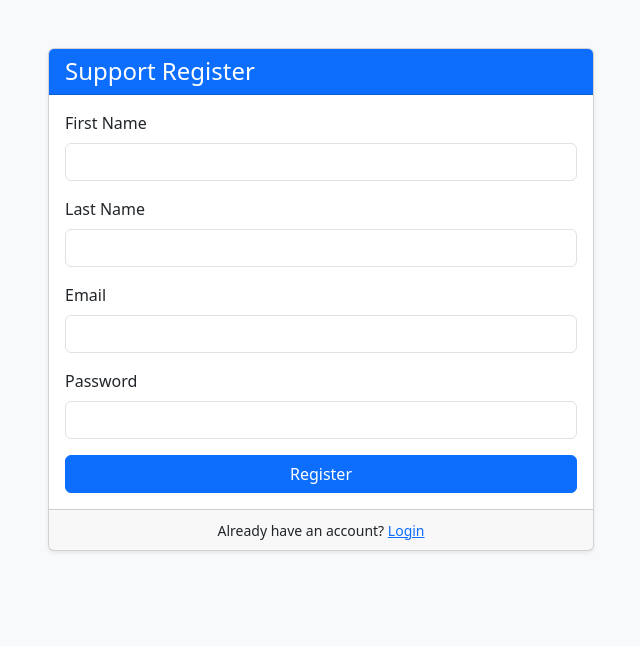
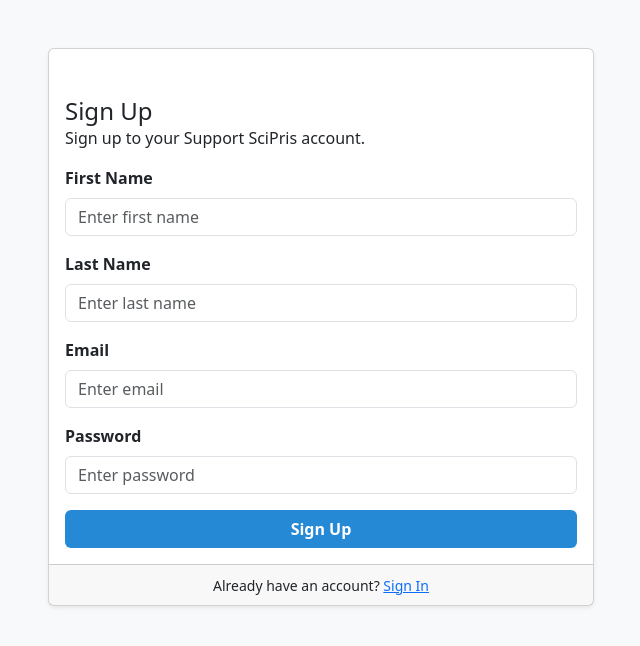
Before and after one commit to santosh12197/finalChatbot, a Django app: page /support_register/ in a window 1280 px wide. Shown: the top 646 px of the page, without its empty margins (319-959 px from the left). Run offline with Django 5.2, Linux system fonts and the light colour scheme.

Commit message:
UI changes for Sign In and Sign Up on support side done

```diff
--- a/templates/support_register.html
+++ b/templates/support_register.html
@@ -8,6 +8,18 @@
     <link href="https://cdn.jsdelivr.net/npm/bootstrap@5.3.0/dist/css/bootstrap.min.css" rel="stylesheet">
 {% endblock %}
 
+{% block css %}
+    <style>
+        .sign-un-btn{
+            background-color: #127fd3ea;
+            color: white;
+        }
+        .sign-un-btn:hover {
+            background-color: #0a78cc;
+            color: white;
+        }
+    </style>
+{% endblock %}
 
 {% block body %}
     <div class="container mt-5">
@@ -31,35 +43,37 @@
                 {% endif %}
 
                 <div class="card shadow-sm">
-                    <div class="card-header bg-primary text-white">
-                        <h4 class="mb-0">Support Register</h4>
-                    </div>
-                    <div class="card-body">
+                    <div class="card-body pt-5">
+                        <h4 class="mb-0">Sign Up</h4>
+                        <p>Sign up to your Support SciPris account.</p>
+
                         <form method="post" action="{% url 'support_register' %}">
                             {% csrf_token %}
                             <div class="mb-3">
-                                <label for="first_name" class="form-label">First Name</label>
-                                <input type="text" name="first_name" id="first_name" class="form-control" required>
+                                <label for="first_name" class="form-label fw-bold">First Name</label>
+                                <input type="text" name="first_name" id="first_name" class="form-control" placeholder="Enter first name" required>
                             </div>
                             <div class="mb-3">
-                                <label for="last_name" class="form-label">Last Name</label>
-                                <input type="text" name="last_name" id="last_name" class="form-control">
+                                <label for="last_name" class="form-label fw-bold">Last Name</label>
+                                <input type="text" name="last_name" id="last_name" class="form-control" placeholder="Enter last name">
                             </div>
                             <div class="mb-3">
-                                <label for="email" class="form-label">Email</label>
-                                <input type="email" name="email" id="email" class="form-control" required>
+                                <label for="email" class="form-label fw-bold">Email</label>
+                                <input type="email" name="email" id="email" class="form-control" placeholder="Enter email" required>
                             </div>
                             <div class="mb-3">
-                                <label for="password" class="form-label">Password</label>
-                                <input type="password" name="password" id="password" class="form-control" required>
+                                <label for="password" class="form-label fw-bold">Password</label>
+                                <input type="password" name="password" id="password" class="form-control" placeholder="Enter password" required>
                             </div>
                             <div class="d-grid">
-                                <button type="submit" class="btn btn-primary">Register</button>
+                                <button type="submit" class="btn sign-un-btn">
+                                    <strong>Sign Up</strong>
+                                </button>
                             </div>
                         </form>
                     </div>
                     <div class="card-footer text-center">
-                        <small>Already have an account? <a href="{% url 'support_login' %}">Login</a></small>
+                        <small>Already have an account? <a href="{% url 'support_login' %}">Sign In</a></small>
                     </div>
                 </div>
             </div>
```
Also changed, not shown: templates/support_login.html (+24 -10 lines).
